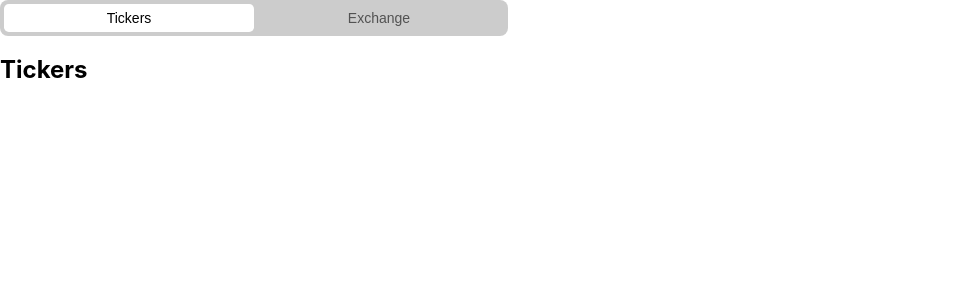
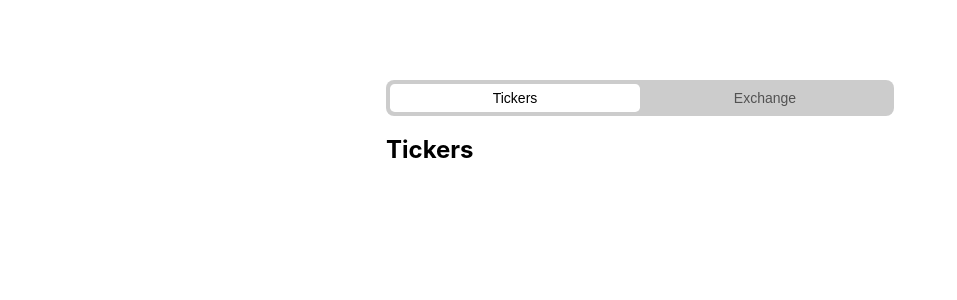
Before and after one commit to EtienneCClarke/ANS-Technical-Assessment, a React (Vite) app: page / in a window 1280 px wide. Shown: the top 300 px of the page, without its empty margins (0-957 px from the left). Built offline with nearby package versions, Linux system fonts and the light colour scheme.

Commit message:
Centered components

```diff
--- a/src/App.tsx
+++ b/src/App.tsx
@@ -3,7 +3,7 @@ import { Tabs, TabsContent, TabsList, TabsTrigger } from "./components/tabs";
 function App() {
 
   return (
-	<section>
+	<section className="view">
 		<Tabs defaultValue="tickers">
 		<TabsList>
 			<TabsTrigger value="tickers">Tickers</TabsTrigger>
```
